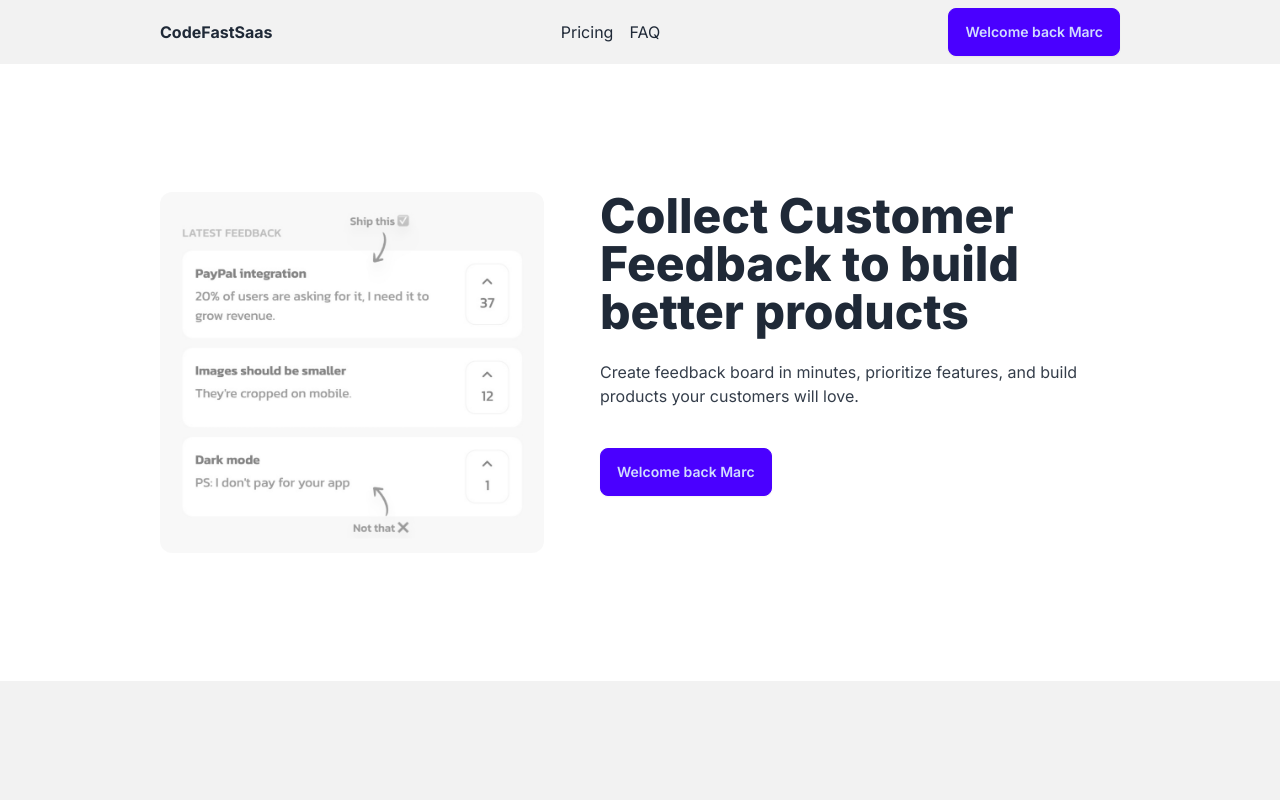
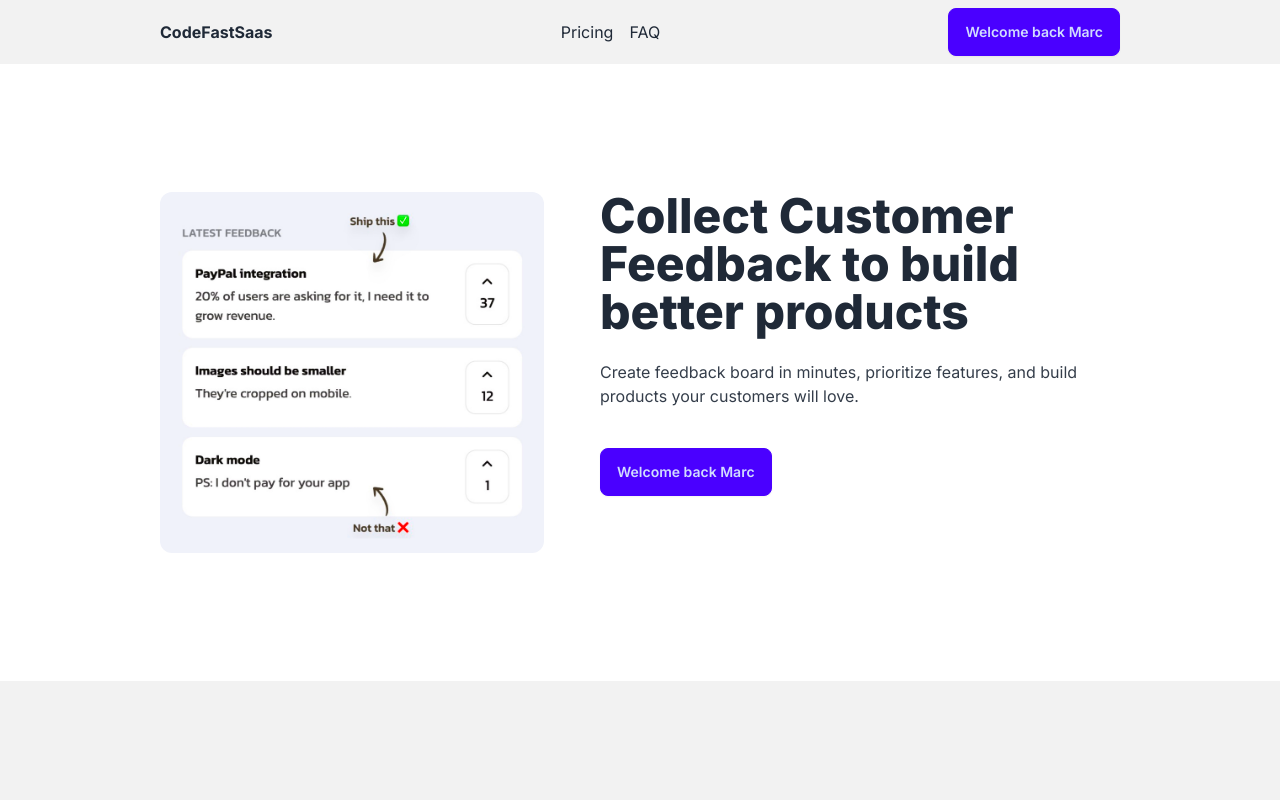
Before and after one commit to mhuang448/feature-board-saas, a Next.js app: page / in a window 1280 px wide. Shown: the top 800 px of the page. Built offline with nearby package versions, Linux system fonts and the light colour scheme.

Commit message:
changed grayscale to saturate-200

```diff
--- a/app/page.js
+++ b/app/page.js
@@ -82,7 +82,7 @@ export default function Home() {
         <Image
           src={productDemo}
           alt="Product Demo"
-          className="w-96 rounded-xl grayscale opacity-50" // EXTRA OPTIONAL h-40 object-contain grayscale saturate-200
+          className="w-96 rounded-xl saturate-200" // EXTRA OPTIONAL h-40 object-contain grayscale saturate-200
         />
         <div>
           <h1 className="text-4xl lg:text-5xl font-extrabold mb-6">
```
